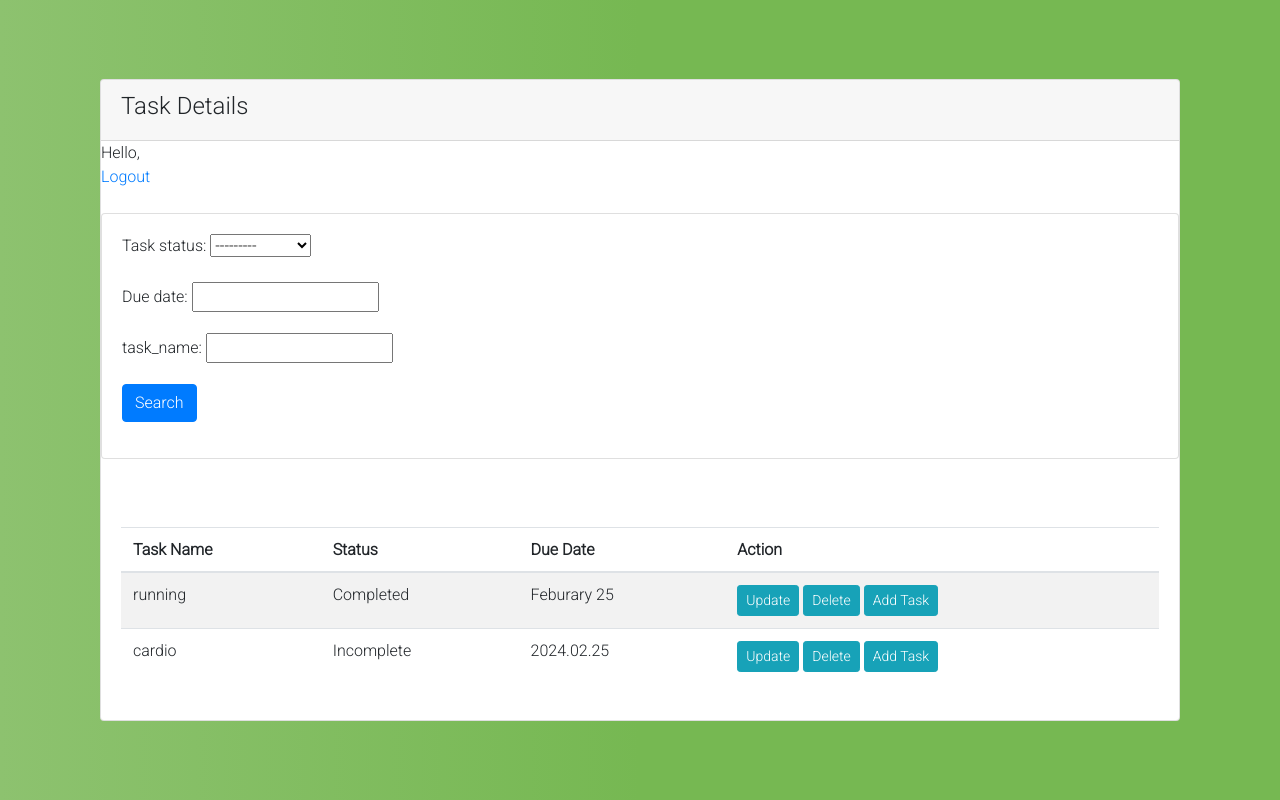
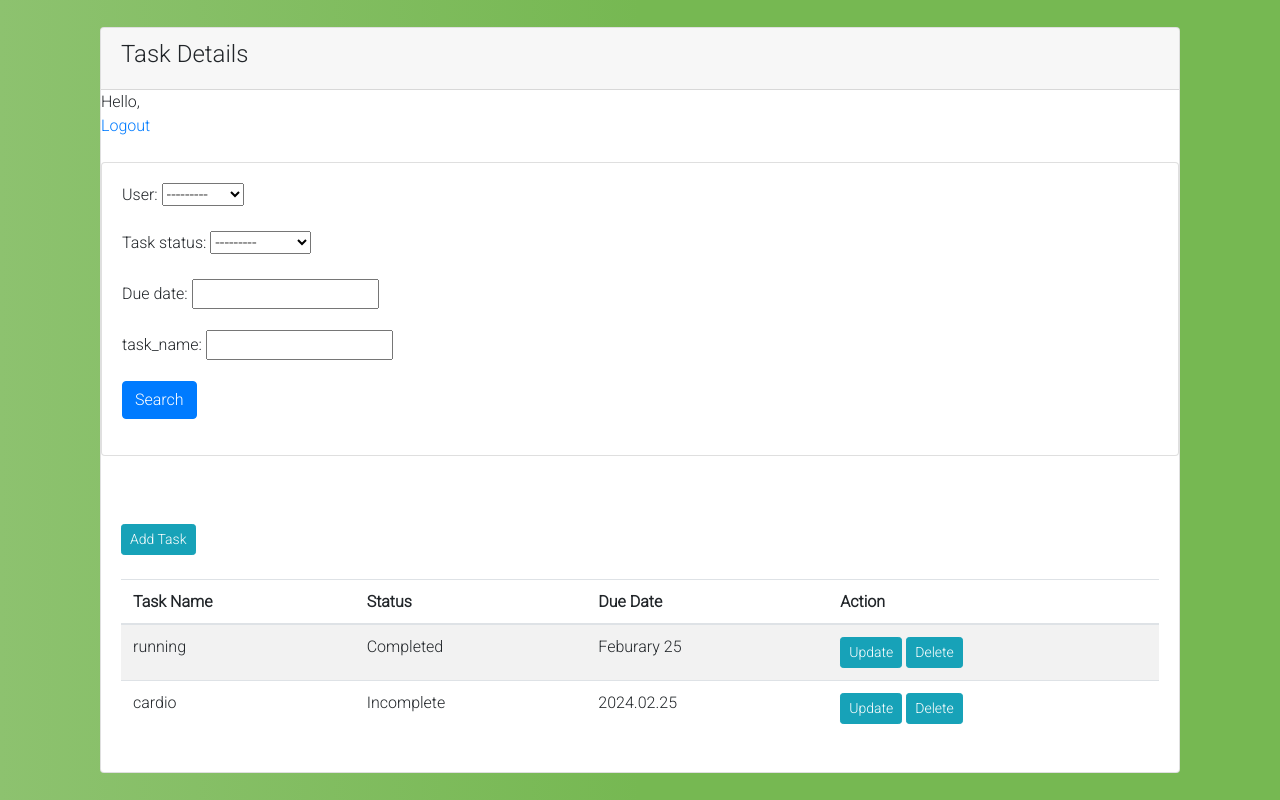
Before and after one commit to asadbekrakhmonjonov/django, a Django app: page /home/ in a window 1280 px wide. Run offline with Django 5.2, Linux system fonts and the light colour scheme; a user stored in the database is signed in; data comes from the database, SQL or seed files in the repository; both versions use the stored data as it was after the commit; some libraries are stand-ins or nearby versions.

Commit message:
new commit

```diff
--- a/my_project/projectfiles/decorators.py
+++ b/my_project/projectfiles/decorators.py
@@ -7,3 +7,18 @@
         else:
             return view_func(request)
     return wrapper_func
+
+def allowed_users(allowed_roles=[]):
+    def decorator(view_func):
+        def wrapper_func(request, *args, **kwargs):
+
+            group = None
+            if request.user.groups.exists():
+                group = request.user.groups.all()[0].name
+            if group in allowed_roles:
+                return view_func(request, *args, **kwargs)
+            else:
+                return HttpResponse('you are not authorized to view this page')
+            return view_func(request, *args, **kwargs)
+        return wrapper_func
+    return decorator
--- a/my_project/projectfiles/models.py
+++ b/my_project/projectfiles/models.py
@@ -1,10 +1,14 @@
 from django.db import models
+from django.contrib.auth import get_user_model
+
+
 
 class Task(models.Model):
     STATUS = (
         ('Completed', 'Completed'),
         ('Incomplete', 'Incomplete'),
     )
+    user = models.ForeignKey(get_user_model(), on_delete=models.CASCADE, null=True)
     task_name = models.CharField(max_length=200, null=True)
     task_status = models.CharField(max_length=200, choices=STATUS, null=True)
     due_date = models.CharField(max_length=200, null=True)
--- a/my_project/projectfiles/templates/projectfiles/homePage.html
+++ b/my_project/projectfiles/templates/projectfiles/homePage.html
@@ -44,9 +44,12 @@
                                 </tr>
                             </thead>
                             <tbody>
+                             <a href="{% url 'task_page' %}" class="btn btn-sm btn-info">Add Task</a>
+                             <br>
+                             <br>
                                 <form method="POST">
                                     {% csrf_token %}
-                                    {% for load in task %} <!-- Corrected variable name from 'load' to 'task' -->
+                                    {% for load in tasks %} <!-- Corrected variable name from 'load' to 'task' -->
                                         <tr>
                                             <td>{{ load.task_name }}</td>
                                             <td>{{ load.task_status }}</td>
@@ -54,7 +57,6 @@
                                             <td>
                                                 <a href="{% url 'update_task' pk_test=load.pk %}" class="btn btn-sm btn-info">Update</a>
                                                 <a href="{% url 'delete_task' pk=load.pk %}" class="btn btn-sm btn-info">Delete</a>
-                                                <a href="{% url 'task_page' %}" class="btn btn-sm btn-info">Add Task</a>
                                             </td>
                                         </tr>
                                     {% endfor %}
--- a/my_project/projectfiles/views.py
+++ b/my_project/projectfiles/views.py
@@ -4,7 +4,7 @@
 from .filter import TaskFilter
 from django.contrib import messages
 from .models import Task
-from .decorators import unauthenticated_user
+from .decorators import unauthenticated_user, allowed_users
 from django.contrib.auth.decorators import login_required
 
 @unauthenticated_user
@@ -57,12 +57,17 @@
     return render(request, 'projectfiles/taskPage.html', context)
 
 @login_required(login_url='login')
+@allowed_users(allowed_roles=['admin'])
+@login_required(login_url='login')
 def homePage(request):
-    task = Task.objects.all()
-    myFilter = TaskFilter(request.GET, queryset=task)
-    task = myFilter.qs
-    context = {'task': task, 'myFilter': myFilter}
+    tasks = Task.objects.all()
+    user_tasks = tasks.filter(user=request.user)
+    myFilter = TaskFilter(request.GET, queryset=tasks)
+    tasks = myFilter.qs
+    context = {'tasks': tasks, 'myFilter': myFilter, 'user_tasks': user_tasks}
     return render(request, 'projectfiles/homePage.html', context)
+
+
 
 @login_required(login_url='login')
 def updateTask(request, pk_test):
```
Also changed, not shown: my_project/db.sqlite3, my_project/projectfiles/migrations/0019_task_doer.py (added), my_project/projectfiles/migrations/0020_remove_task_doer.py (added), my_project/projectfiles/migrations/0021_task_doer.py (added), my_project/projectfiles/migrations/0022_rename_doer_task_user.py (added).
